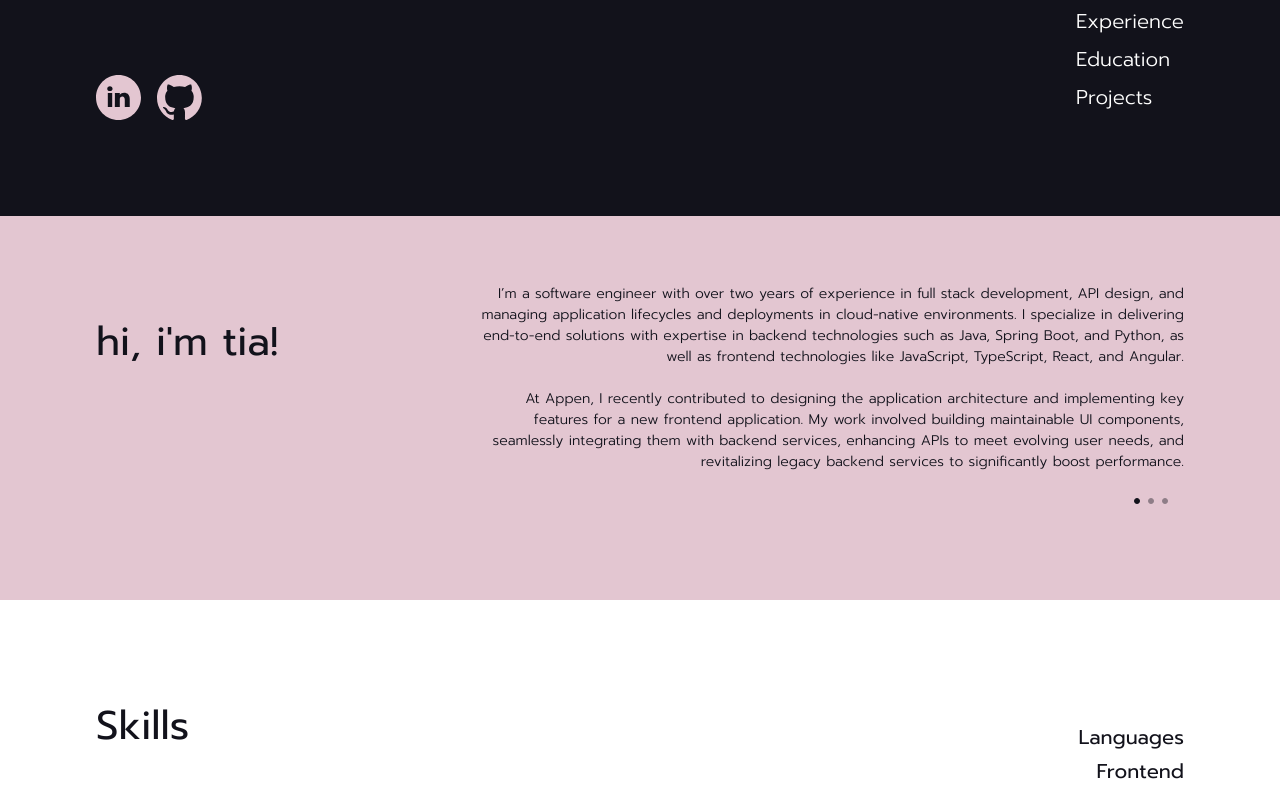
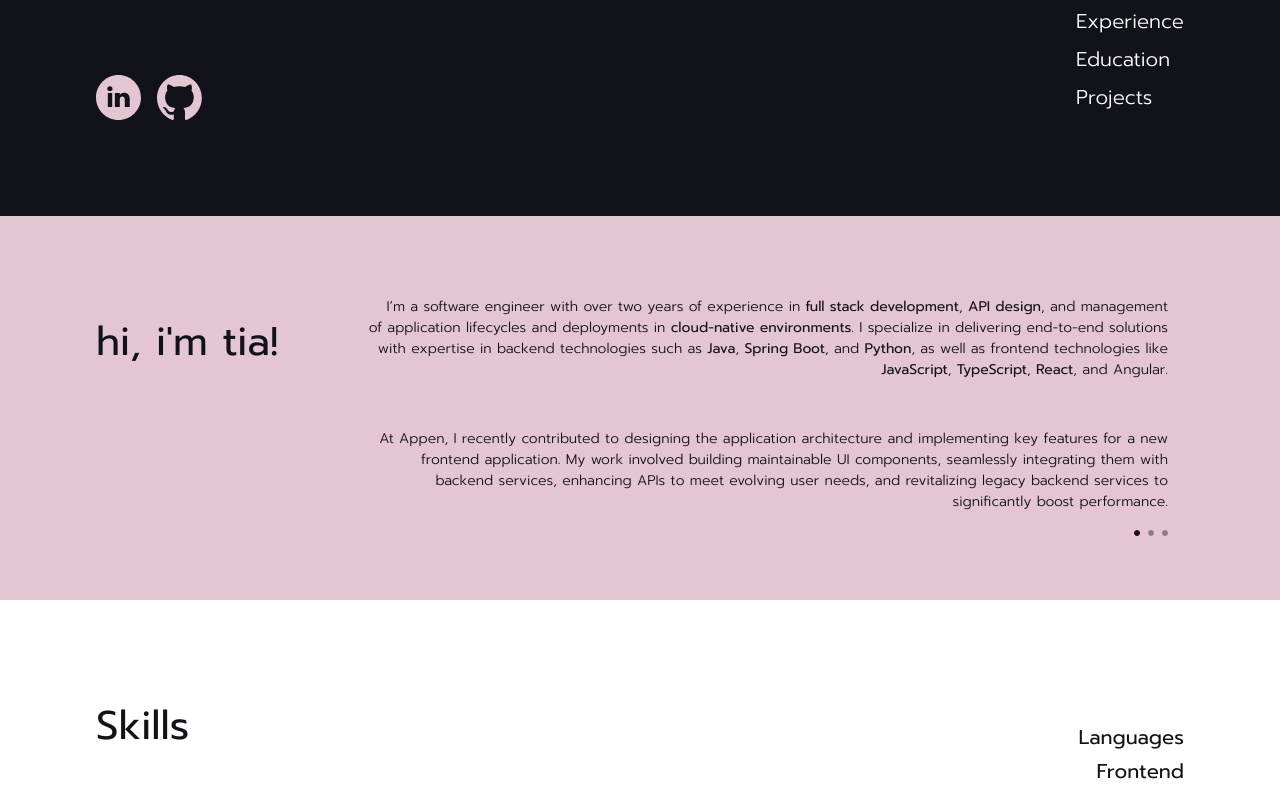
Before and after one commit to tiabhatt00/tia-bhattacharya-portfolio, a Next.js app: page / in a window 1280 px wide. Shown: the part 584-1379 px from the top of the page. Built offline with nearby package versions, Linux system fonts and the light colour scheme.

Commit message:
about me section - bold key words, refernce sections component

```diff
--- a/src/app/components/sections/about-me/about-me-sections.tsx
+++ b/src/app/components/sections/about-me/about-me-sections.tsx
@@ -4,7 +4,7 @@ import { BodySmall } from '../../typography';
 const Section1: React.FC = () => (
     <>
         <BodySmall color="black">
-            I’m a software engineer with over two years of experience in full stack development, API design, and managing application lifecycles and deployments in cloud-native environments. I specialize in delivering end-to-end solutions with expertise in backend technologies such as Java, Spring Boot, and Python, as well as frontend technologies like JavaScript, TypeScript, React, and Angular.
+            I’m a software engineer with over two years of experience in <strong>full stack development</strong>, <strong>API design</strong>, and management of application lifecycles and deployments in <strong>cloud-native environments</strong>. I specialize in delivering end-to-end solutions with expertise in backend technologies such as <strong>Java</strong>, <strong>Spring Boot</strong>, and <strong>Python</strong>, as well as frontend technologies like <strong>JavaScript</strong>, <strong>TypeScript</strong>, <strong>React</strong>, and Angular.
         </BodySmall>
         <br /><br />
         <BodySmall color="black">
--- a/src/app/components/sections/about-me/index.tsx
+++ b/src/app/components/sections/about-me/index.tsx
@@ -1,42 +1,36 @@
 "use client";
 
-import React, { useState } from 'react';
+import React, { useState, useEffect } from 'react';
 import { Title, BodySmall } from '../../typography';
+import { Section1, Section2, Section3 } from './about-me-sections';
 
 const AboutMe: React.FC = () => {
     const [activeSection, setActiveSection] = useState<number>(0);
 
     const sections = [
-        [
-            "I’m a software engineer with over two years of experience in full stack development, API design, and managing application lifecycles and deployments in cloud-native environments. I specialize in delivering end-to-end solutions with expertise in backend technologies such as Java, Spring Boot, and Python, as well as frontend technologies like JavaScript, TypeScript, React, and Angular.",
-            "At Appen, I recently contributed to designing the application architecture and implementing key features for a new frontend application. My work involved building maintainable UI components, seamlessly integrating them with backend services, enhancing APIs to meet evolving user needs, and revitalizing legacy backend services to significantly boost performance."
-        ],
-        [
-            "Building applications that enhance user experiences and address real-world challenges is what drives my passion for software engineering. It offers diverse opportunities for learning and growth, and the ability to create tangible solutions to complex problems is incredibly motivating."
-        ],
-        [
-            "I am now looking for new opportunities where I can apply my skills to contribute to meaningful projects. I am eager to work in environments that challenge me and where I can make a real impact."
-        ]
+        { component: <Section1 />, key: 'university' },
+        { component: <Section2 />, key: 'coursework' },
+        { component: <Section3 />, key: 'activities' }
     ];
+
+    useEffect(() => {
+        const interval = setInterval(() => {
+            setActiveSection(prevSection => (prevSection + 1) % sections.length);
+        }, 10000);
+
+        return () => clearInterval(interval);
+    }, [sections.length]);
 
     return (
         <section className="relative h-96 bg-pink font-prompt">
             <div className="absolute top-0 left-0 p-6 md:p-12 lg:p-16 xl:p-24">
                 <Title color="black">hi, i&#39;m tia!</Title>
             </div>
-
-            <div className="absolute bottom-8 right-0 p-6 md:p-12 lg:p-16 xl:p-24 max-w-[70%] text-right">
-                {sections[activeSection].map((line, index) => (
-                    <BodySmall key={index} color="black">
-                        {line}
-                        {index < sections[activeSection].length - 1 && <><br /><br /></>}
-                    </BodySmall>
-                ))}
+            <div className="absolute bottom-6 right-4 pb-4 md:pb-8 lg:pb-12 xl:pb-16 pr-6 md:pr-12 lg:pr-16 xl:pr-24 max-w-[70%] text-right">
+                {sections[activeSection].component}
             </div>
 
-            {/* TO-DO: Integrate toggle-section Component */}
-
-            <div className="absolute bottom-0 right-4 p-6 md:p-12 lg:p-16 xl:p-24 flex space-x-2">
+            <div className="absolute bottom-0 right-4 pb-4 md:pb-8 lg:pb-12 xl:pb-16 pr-6 md:pr-12 lg:pr-16 xl:pr-24 flex space-x-2">
                 {sections.map((_, index) => (
                     <button
                         key={index}
```
